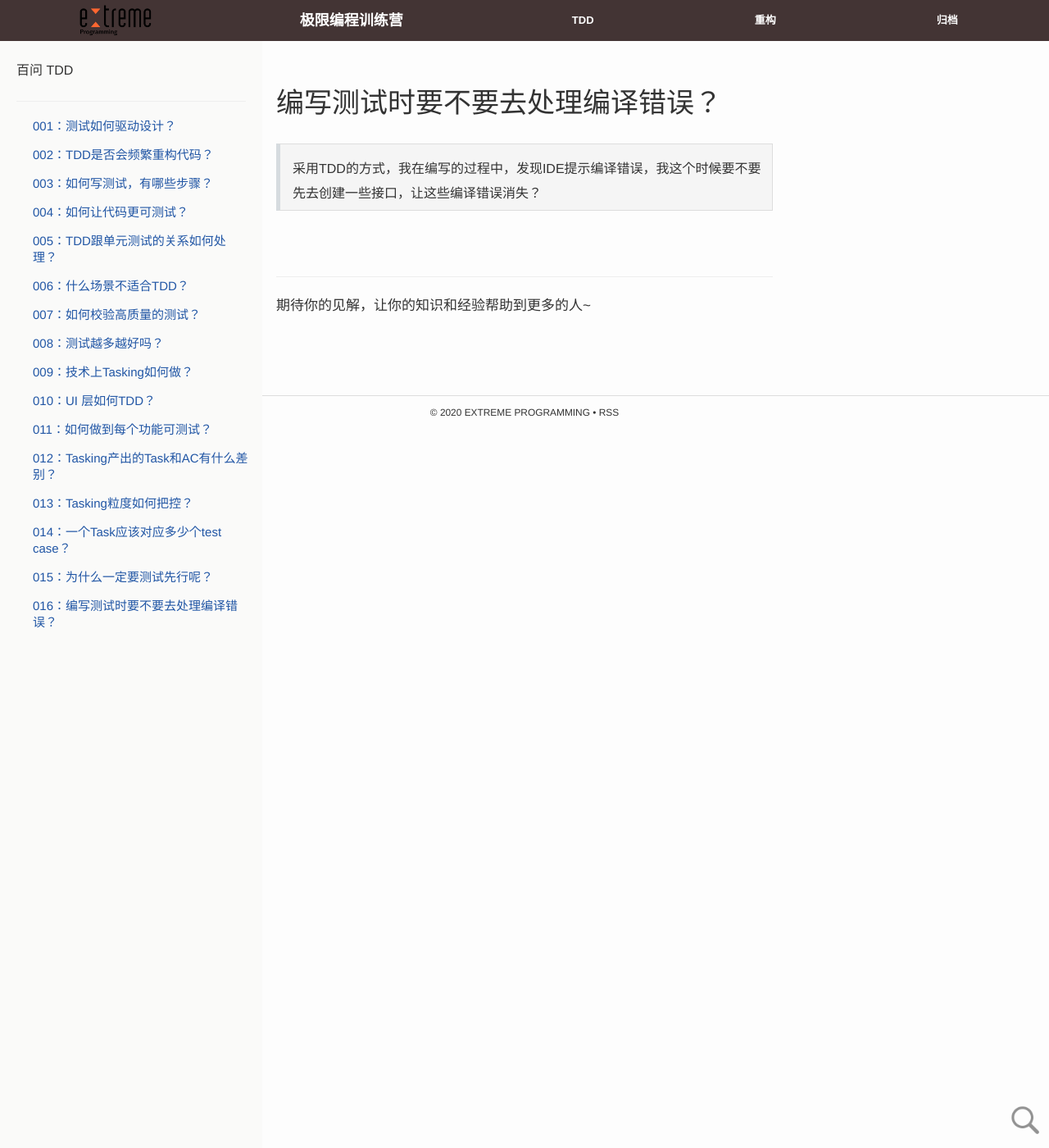
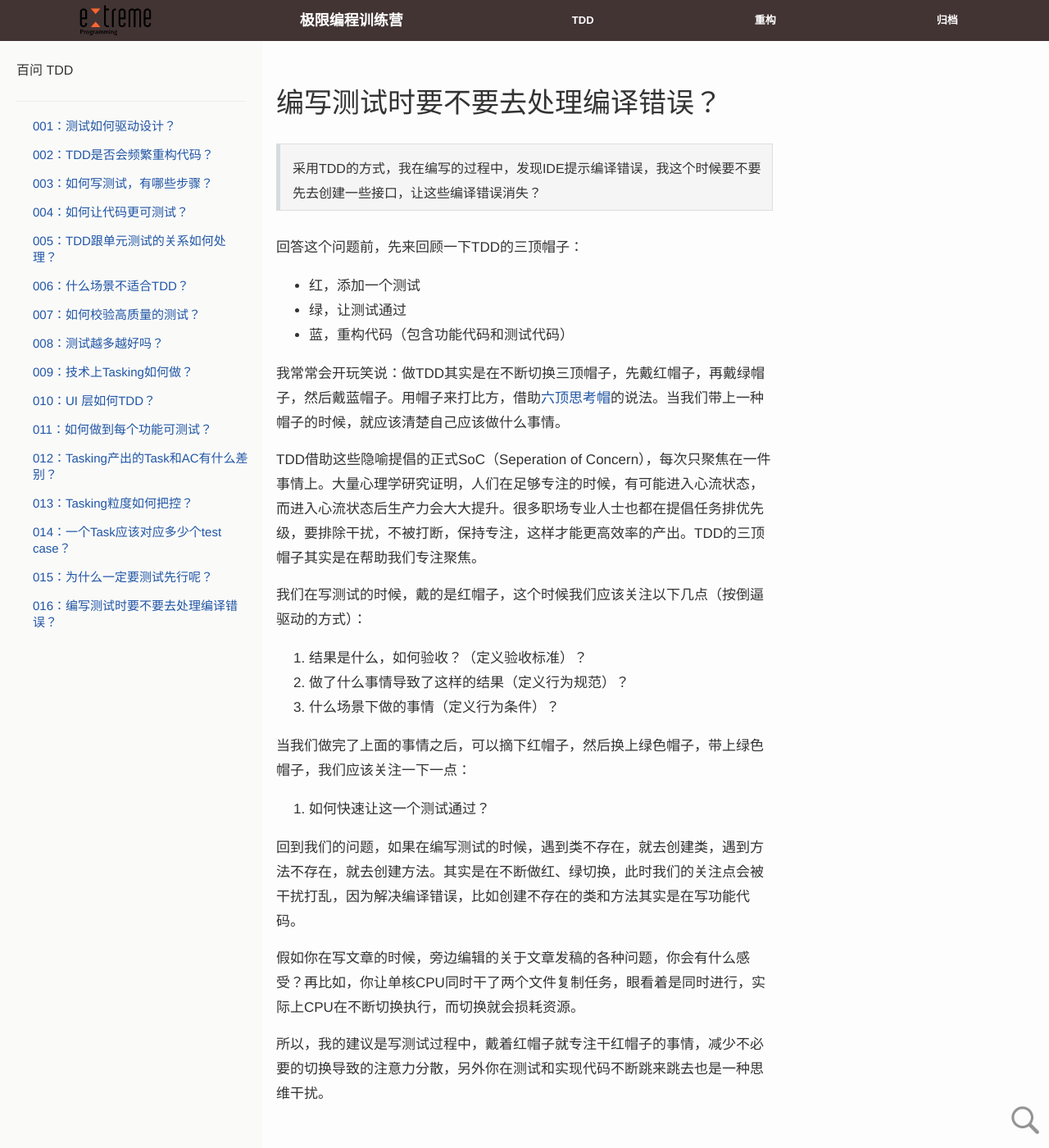
Before and after one commit to xp-bootcamp/xp-bootcamp.github.io, a Jekyll site: the page built from page/tdd/questions/016.md, in a window 1280 px wide and 1400 px high. Shown: the whole window at 82% size. Built offline with Jekyll 4.4.1, drawn with Linux system fonts in a browser that asks for light colours; nearby versions of some CDN libraries; comment, search, counter and statistics services are not loaded; a style sheet for code colours, icons or effects is not loaded.

Commit message:
Update
Signed-off-by: Yuan Shenjian <sjyuan@thoughtworks.com>

```diff
--- a/page/tdd/questions/016.md
+++ b/page/tdd/questions/016.md
@@ -7,3 +7,31 @@ title: "编写测试时要不要去处理编译错误？"
 
 
 > 采用TDD的方式，我在编写的过程中，发现IDE提示编译错误，我这个时候要不要先去创建一些接口，让这些编译错误消失？
+
+
+
+回答这个问题前，先来回顾一下TDD的三顶帽子：
+
+- 红，添加一个测试
+- 绿，让测试通过
+- 蓝，重构代码（包含功能代码和测试代码）
+
+我常常会开玩笑说：做TDD其实是在不断切换三顶帽子，先戴红帽子，再戴绿帽子，然后戴蓝帽子。用帽子来打比方，借助[六顶思考帽](https://en.wikipedia.org/wiki/Six_Thinking_Hats)的说法。当我们带上一种帽子的时候，就应该清楚自己应该做什么事情。
+
+TDD借助这些隐喻提倡的正式SoC（Seperation of Concern），每次只聚焦在一件事情上。大量心理学研究证明，人们在足够专注的时候，有可能进入心流状态，而进入心流状态后生产力会大大提升。很多职场专业人士也都在提倡任务排优先级，要排除干扰，不被打断，保持专注，这样才能更高效率的产出。TDD的三顶帽子其实是在帮助我们专注聚焦。
+
+我们在写测试的时候，戴的是红帽子，这个时候我们应该关注以下几点（按倒逼驱动的方式）：
+
+1. 结果是什么，如何验收？（定义验收标准）？
+2. 做了什么事情导致了这样的结果（定义行为规范）？
+2. 什么场景下做的事情（定义行为条件）？
+
+当我们做完了上面的事情之后，可以摘下红帽子，然后换上绿色帽子，带上绿色帽子，我们应该关注一下一点：
+
+1. 如何快速让这一个测试通过？
+
+回到我们的问题，如果在编写测试的时候，遇到类不存在，就去创建类，遇到方法不存在，就去创建方法。其实是在不断做红、绿切换，此时我们的关注点会被干扰打乱，因为解决编译错误，比如创建不存在的类和方法其实是在写功能代码。
+
+假如你在写文章的时候，旁边编辑的关于文章发稿的各种问题，你会有什么感受？再比如，你让单核CPU同时干了两个文件复制任务，眼看着是同时进行，实际上CPU在不断切换执行，而切换就会损耗资源。
+
+所以，我的建议是写测试过程中，戴着红帽子就专注干红帽子的事情，减少不必要的切换导致的注意力分散，另外你在测试和实现代码不断跳来跳去也是一种思维干扰。
```
Also changed, not shown: page/01-tdd.md (+1 -2 lines).
